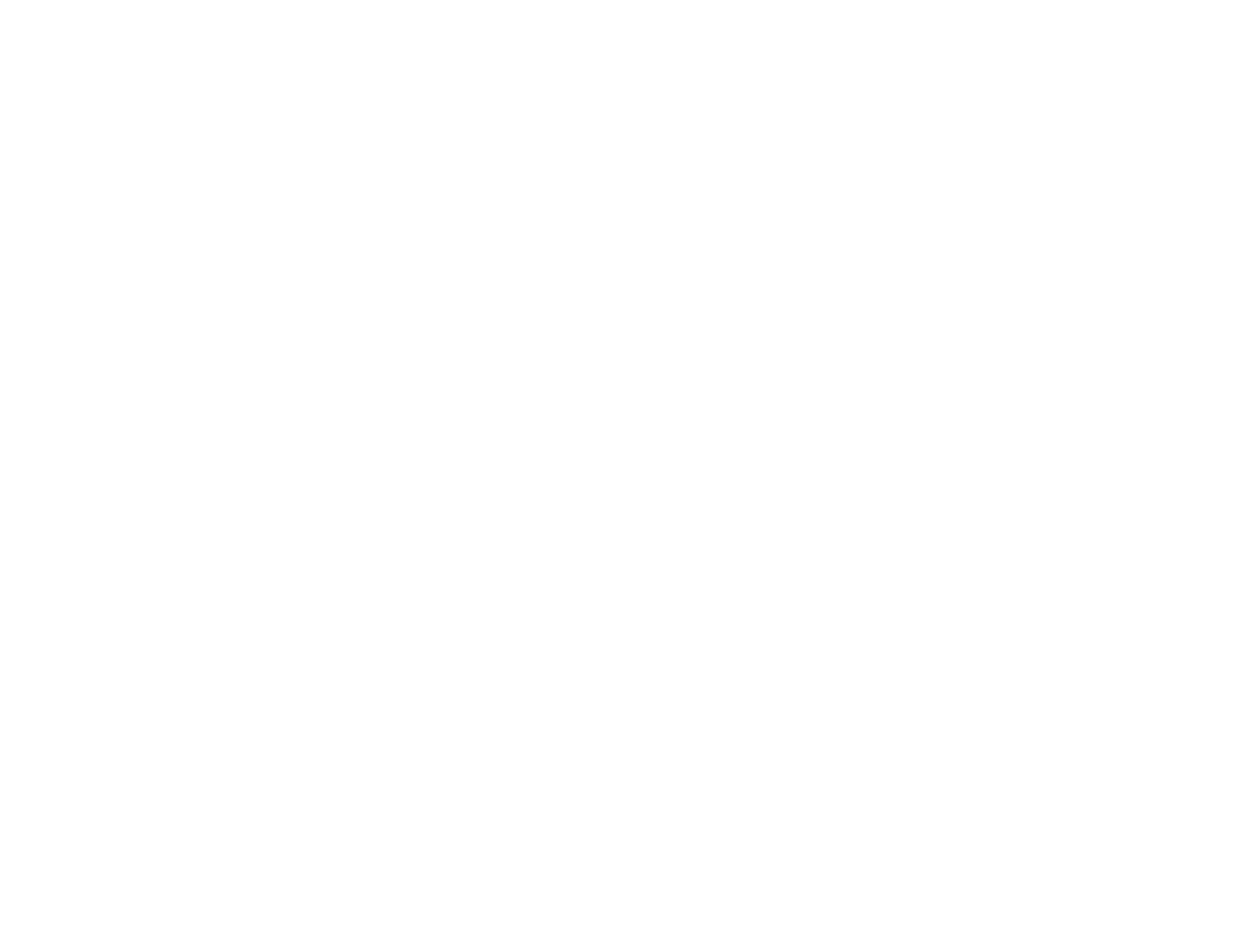
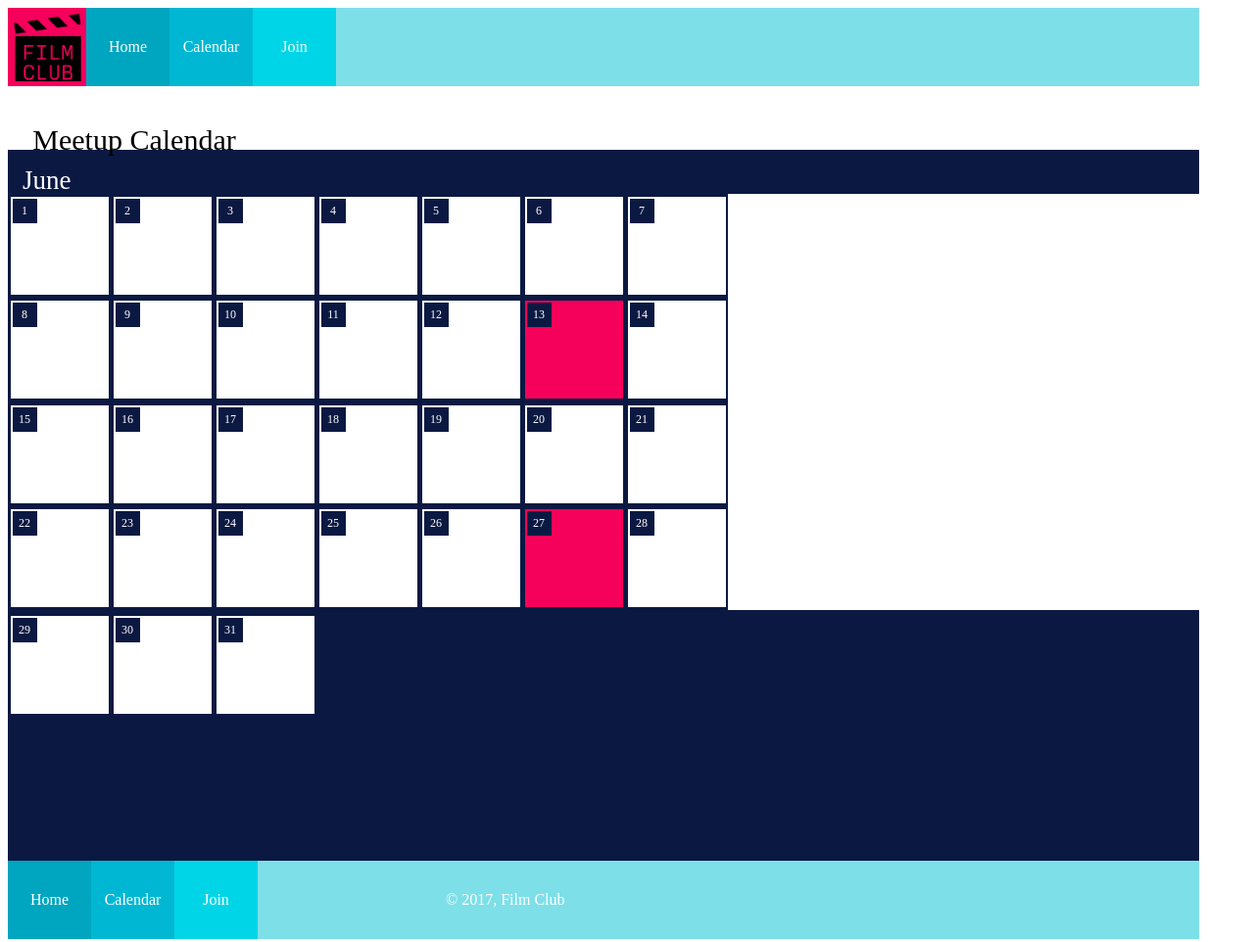
Before and after one commit to ethanjarrell/Week-2-Project, a plain HTML site: page calendar/index.html in a window 1280 px wide. Shown: the whole page at 98% size. Before the commit the page ends 800 px from the top, so only its background shows below. Drawn offline with Linux system fonts and the light colour scheme; a web font is replaced by a local one.

Commit message:
new branch calendar page

```diff
--- /dev/null
+++ b/calendar/css/styles.css
@@ -0,0 +1,431 @@
+
+
+@font-face {
+    font-family: "PT Sans";
+    font-weight: 200px;
+    font-style: normal;
+    src: local('PT Sans'), url( "http://fonts.gstatic.com/s/oleoscript/v5/_weQNDK6Uf40CiGFKBBUjogp9Q8gbYrhqGlRav_IXfk.woff2") format('woff2');
+}
+
+.body-wrapper {
+  min-height: 100vh;
+  max-width: 100vw;
+}
+
+.navigation {
+  display: flex;
+  flex-direction: row;
+  width: 95vw;
+  height: 115px;
+  background-color: #7DDFE8;
+}
+
+.navigation-buttons {
+  height: 100%;
+  width: 100%;
+  display: flex;
+  flex-direction: column;
+}
+
+.red-background {
+  display: flex;
+  justify-content: center;
+  align-items: center;
+  min-width: 115px;
+  height: 115px;
+  background-color: #F5005B;
+}
+
+.redlogo {
+  width: 100px;
+  height: 100px;
+  background-image: url('../images/filmclub.png');
+  background-size: cover;
+}
+
+
+
+.Home {
+  font-family: 'PT Sans';
+  display: flex;
+  justify-content: center;
+  align-items: center;
+  color: white;
+  width: 100%;
+  height: 33%;
+  background-color: #00A5BF;
+}
+
+.Calendar {
+  font-family: 'PT Sans';
+  display: flex;
+  justify-content: center;
+  align-items: center;
+  color: white;
+  height: 33%;
+  width: 100%;
+  background-color: #00B7D3;
+}
+
+.Join {
+  font-family: 'PT Sans';
+  display: flex;
+  justify-content: center;
+  align-items: center;
+  color: white;
+  height: 33%;
+  width: 100%;
+  background-color: #00D5E7;
+}
+
+.header {
+  width: 100%;
+  height: 40%;
+  display: flex;
+  flex-direction: column;
+  justify-content: flex-start;
+}
+
+.header-title {
+  margin: 3% 0 2% 2%;
+  font-family: 'PT Sans';
+  font-size: 35px;
+  display: flex;
+  align-items: center;
+  justify-content: flex-start;
+  flex-wrap: nowrap;
+}
+
+.calendar-background {
+  display: flex;
+  align-items: center;
+  flex-flow: row wrap;
+  justify-content: space-around;
+  width: 95vw;
+  height: 55vw;
+  background-color: #0B1942;
+}
+
+.whitebox {
+  margin: -.5vw 0 -5vw 0;
+  display: flex;
+  justify-content: flex-start;
+  align-items: flex-start;
+  background-color: white;
+  width: 13vw;
+  height: 13vw;
+}
+
+.pinkbox {
+  margin: -.5vw 0 -5vw 0;
+  display: flex;
+  justify-content: flex-start;
+  align-items: flex-start;
+  background-color: white;
+  width: 13vw;
+  height: 13vw;
+  background-color: #F5005B;
+}
+
+.bluebox {
+  margin: .3vw 0 0 .3vw;
+  font-family: 'PT Sans';
+  display: flex;
+  justify-content: center;
+  align-items: center;
+  color: white;
+  background-color: #0B1942;
+  width: 5vw;
+  height: 5vw;
+  font-size: 2vw;
+}
+
+.monthend1 {
+  display: flex;
+  justify-content: flex-start;
+  background-color: #0B1942;
+  width: 95vw;
+  height: 25vw;
+}
+
+.monthend {
+  margin: 2.5vw .3vw 0 .3vw;
+  float: left;
+  display: flex;
+  justify-content: flex-start;
+  align-items: flex-start;
+  background-color: white;
+  width: 13vw;
+  height: 13vw;
+}
+
+.Month {
+  display: flex;
+  align-items: center;
+  justify-content: flex-start;
+  font-family: 'PT Sans';
+  font-size: 8vw;
+  color: white;
+  background-color: #0B1942;
+  width: 95vw;
+  height: 15vw;
+}
+.Month span {
+  margin: 1vw 0 0 3vw;
+}
+
+.navigation-bottom {
+  display: flex;
+  flex-direction: row;
+  width: 95vw;
+  height: 190px;
+  background-color: #7DDFE8;
+}
+
+.copyright {
+  color: white;
+  font-family: 'PT Sans';
+  display: flex;
+  justify-content: center;
+  align-items: center;
+  height: 70px;
+  background-color: #7ddfe8;
+}
+
+
+/*=====TABLET========*/
+
+@media screen and (min-width: 545px) and (max-width: 768px) {
+
+  .Month {
+    font-size: 5vw;
+    height: 10vw;
+  }
+
+  .red-background {
+    min-width: 80px;
+    height: 80px;
+  }
+
+  .redlogo {
+    width: 69px;
+    height: 69px;
+  }
+
+  .navigation {
+    display: flex;
+    flex-direction: row;
+    width: 95vw;
+    height: 80px;
+  }
+
+  .navigation-buttons {
+    height: 100%;
+    width: 100%;
+    display: flex;
+    flex-direction: row;
+  }
+
+  .Home {
+    display: flex;
+    justify-content: center;
+    align-items: center;
+    width: 15%;
+    height: 100%;
+  }
+
+  .Calendar {
+    display: flex;
+    justify-content: center;
+    align-items: center;
+    height: 100%;
+    width: 15%;
+  }
+
+  .Join {
+    display: flex;
+    justify-content: center;
+    align-items: center;
+    color: white;
+    height: 100%;
+    width: 15%;
+  }
+
+  .navigation-bottom {
+    display: flex;
+    flex-direction: row;
+    align-items: center;
+    justify-content: center;
+    width: 95vw;
+    height: 80px;
+  }
+
+  .bluebox {
+    margin: .2vw 0 0 .2vw;
+    display: flex;
+    justify-content: center;
+    align-items: center;
+    width: 4vw;
+    height: 4vw;
+    font-size: 1.5vw;
+  }
+
+  .monthend1 {
+    display: flex;
+    justify-content: flex-start;
+    width: 95vw;
+    height: 20vw;
+  }
+
+  .copyright {
+    align-self: center;
+    margin-left: 15vw;
+  }
+
+}
+
+/*=====DESKTOP========*/
+
+@media screen and (min-width: 769px) {
+
+  .body-wrapper {
+    height: 100vh;
+    width: 100vw;
+  }
+
+  .Month span {
+    margin: 18px 0 0 15px;
+  }
+
+  .Month {
+    font-size: 27px;
+    height: 45px;
+  }
+
+  .header {
+    width: 100%;
+    height: 65px;
+    display: flex;
+    flex-direction: column;
+    justify-content: flex-start;
+  }
+
+  .header-title {
+    margin: 3% 0 2% 2%;
+    font-family: 'PT Sans';
+    font-size: 30px;
+    display: flex;
+    align-items: center;
+    justify-content: flex-start;
+    flex-wrap: nowrap;
+  }
+
+  .red-background {
+    min-width: 80px;
+    height: 80px;
+  }
+
+  .redlogo {
+    width: 69px;
+    height: 69px;
+  }
+
+  .navigation {
+    display: flex;
+    flex-direction: row;
+    width: 95vw;
+    height: 80px;
+  }
+
+  .navigation-buttons {
+    height: 100%;
+    width: 100%;
+    display: flex;
+    flex-direction: row;
+  }
+
+  .Home {
+    display: flex;
+    justify-content: center;
+    align-items: center;
+    width: 85px;
+    height: 100%;
+  }
+
+  .Calendar {
+    display: flex;
+    justify-content: center;
+    align-items: center;
+    height: 100%;
+    width: 85px;
+  }
+
+  .Join {
+    display: flex;
+    justify-content: center;
+    align-items: center;
+    color: white;
+    height: 100%;
+    width: 85px;
+  }
+
+  .navigation-bottom {
+    display: flex;
+    flex-direction: row;
+    align-items: center;
+    justify-content: center;
+    width: 95vw;
+    height: 80px;
+  }
+
+  .calendar-background {
+    display: flex;
+    align-items: center;
+    flex-flow: row wrap;
+    justify-content: space-around;
+    width: 735px;
+    height: 425px;
+    background-color: #0B1942;
+  }
+
+  .bluebox {
+    margin: 2px 0 0 2px;
+    display: flex;
+    justify-content: center;
+    align-items: center;
+    width: 25px;
+    height: 25px;
+    font-size: 12px;
+  }
+
+  .whitebox {
+    margin: -10px 0 -10px 0;
+    width: 100px;
+    height: 100px;
+  }
+
+  .pinkbox {
+    margin: -10px 0 -10px 0;
+    width: 100px;
+    height: 100px;
+  }
+
+  .monthend1 {
+    display: flex;
+    justify-content: flex-start;
+    width: 95vw;
+    height: 20vw;
+  }
+
+  .monthend {
+    margin: 6px 2.5px 0 2.5px;
+    width: 100px;
+    height: 100px;
+  }
+
+  .copyright {
+    align-self: center;
+    margin-left: 15vw;
+  }
+
+}
--- a/calendar/index.html
+++ b/calendar/index.html
@@ -0,0 +1,72 @@
+<!DOCTYPE html>
+<html>
+<html>
+  <head>
+    <meta charset="utf-8">
+    <link rel="stylesheet" href="../calendar/css/styles.css">
+    <title></title>
+  </head>
+  <body>
+    <div class"body-wrapper">
+   <nav class="navigation">
+      <div class="red-background">
+        <div class="redlogo"></div>
+      </div>
+      <div class="navigation-buttons">
+      <div class="Home">Home</div>
+      <div class="Calendar">Calendar</div>
+      <div class="Join">Join</div>
+    </div>
+   </nav>
+   <header class="header">
+      <div class="header-title">Meetup Calendar</div>
+    </header>
+    <div class="Month"><span>June<span></div>
+      <div class"calendar-background2">
+    <div class="calendar-background">
+      <div class="whitebox"><div class="bluebox">1</div></div>
+      <div class="whitebox"><div class="bluebox">2</div></div>
+      <div class="whitebox"><div class="bluebox">3</div></div>
+      <div class="whitebox"><div class="bluebox">4</div></div>
+      <div class="whitebox"><div class="bluebox">5</div></div>
+      <div class="whitebox"><div class="bluebox">6</div></div>
+      <div class="whitebox"><div class="bluebox">7</div></div>
+      <div class="whitebox"><div class="bluebox">8</div></div>
+      <div class="whitebox"><div class="bluebox">9</div></div>
+      <div class="whitebox"><div class="bluebox">10</div></div>
+      <div class="whitebox"><div class="bluebox">11</div></div>
+      <div class="whitebox"><div class="bluebox">12</div></div>
+      <div class="pinkbox"><div class="bluebox">13</div></div>
+      <div class="whitebox"><div class="bluebox">14</div></div>
+      <div class="whitebox"><div class="bluebox">15</div></div>
+      <div class="whitebox"><div class="bluebox">16</div></div>
+      <div class="whitebox"><div class="bluebox">17</div></div>
+      <div class="whitebox"><div class="bluebox">18</div></div>
+      <div class="whitebox"><div class="bluebox">19</div></div>
+      <div class="whitebox"><div class="bluebox">20</div></div>
+      <div class="whitebox"><div class="bluebox">21</div></div>
+      <div class="whitebox"><div class="bluebox">22</div></div>
+      <div class="whitebox"><div class="bluebox">23</div></div>
+      <div class="whitebox"><div class="bluebox">24</div></div>
+      <div class="whitebox"><div class="bluebox">25</div></div>
+      <div class="whitebox"><div class="bluebox">26</div></div>
+      <div class="pinkbox"><div class="bluebox">27</div></div>
+      <div class="whitebox"><div class="bluebox">28</div></div>
+    </div>
+    </div>
+    <div class="monthend1">
+    <div class="monthend"><div class="bluebox">29</div></div>
+    <div class="monthend"><div class="bluebox">30</div></div>
+    <div class="monthend"><div class="bluebox">31</div></div>
+  </div>
+  <nav class="navigation-bottom">
+     <div class="navigation-buttons">
+     <div class="Home">Home</div>
+     <div class="Calendar">Calendar</div>
+     <div class="Join">Join</div>
+     <div class ="copyright">© 2017, Film Club</div>
+   </div>
+  </nav>
+ </div>
+  </body>
+</html>
--- a/css/main.css
+++ b/css/main.css
@@ -5,11 +5,15 @@
     src: local('PT Sans'), url( "http://fonts.gstatic.com/s/oleoscript/v5/_weQNDK6Uf40CiGFKBBUjogp9Q8gbYrhqGlRav_IXfk.woff2") format('woff2');
 }
 
+body{
+  height: 250vh;
+  width:100vw;
+}
+
 .navigation {
   display: flex;
   flex-direction: row;
   width: 100%;
-  min-width: 769px;
   height: 115px;
   background-color: #7DDFE8;
 }
@@ -18,7 +22,6 @@
   display: flex;
   justify-content: center;
   align-items: center;
-  min-width: 115px;
   height: 115px;
   background-color: #F5005B;
 }
@@ -190,7 +193,7 @@ li {
   justify-content: space-around;
   margin: 2% 0 2% 10px;
   height: 800px;
-  min-width: 480px;
+  width: 480px;
   background-color: #E2E2E2;
 }
 
@@ -256,6 +259,14 @@ footer h3 {
 /*--------For TABLET-----------*/
 
 @media screen and (max-width: 768px){
+
+.body-wrapper {
+  max-width: 100vw;
+}
+
+.header {
+  max-width: 100vw;
+}
 
   .main-content-boxes {
     display: flex;
@@ -329,6 +340,55 @@ footer h3 {
 
 }
 
+/*=======Mobile Device=========*/
+
 @media screen and (max-width: 544px){
 
+
+
+  .navigation-buttons {
+    min-width: 544px;
+    height: 115px;
+    display: flex;
+    flex-direction: column;
+  }
+
+  .header-boxes {
+    display: flex;
+    flex-flow: column wrap;
+    width: 100%;
+  }
+
+  .header-box-1 {
+    width: 90%;
+  }
+
+  .header {
+    max-width: 500px;
+  }
+
+  .main-content {
+    width: 360px;
+    height: 1300px;
+  }
+
+  .main-content-box1-movie {
+    height: 200px;
+    width: 145px;
+  }
+
+  .main-content-box1 {
+    height: 350px;
+    width: 450px;
+  }
+
+  .main-content-box2 {
+    height: 545px;
+    width: 330px;
+  }
+
+  .content-box-content-wrapper {
+    height: 75%;
+  }
+
 }
```
Also changed, not shown: calendar/images/filmclub.png (added).
